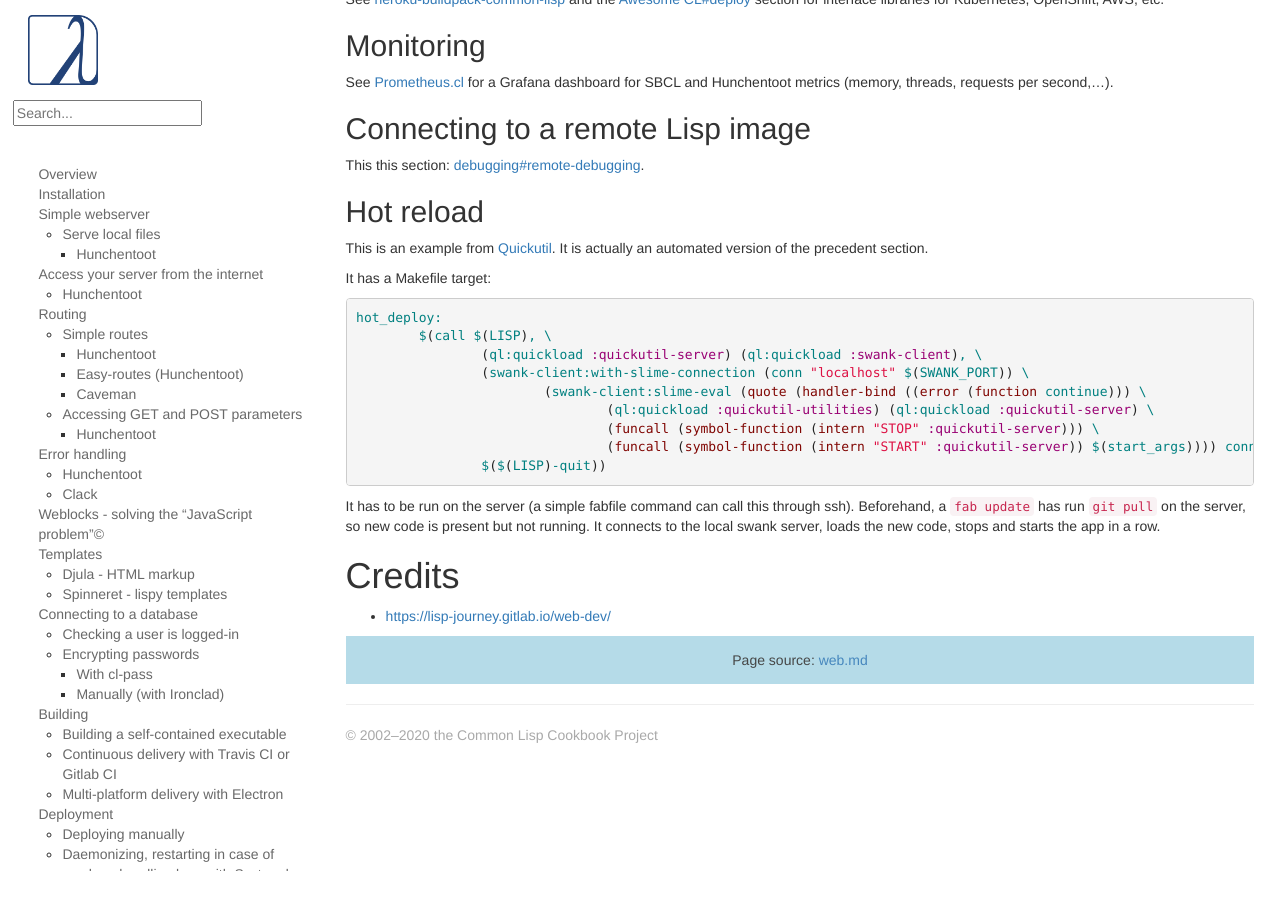
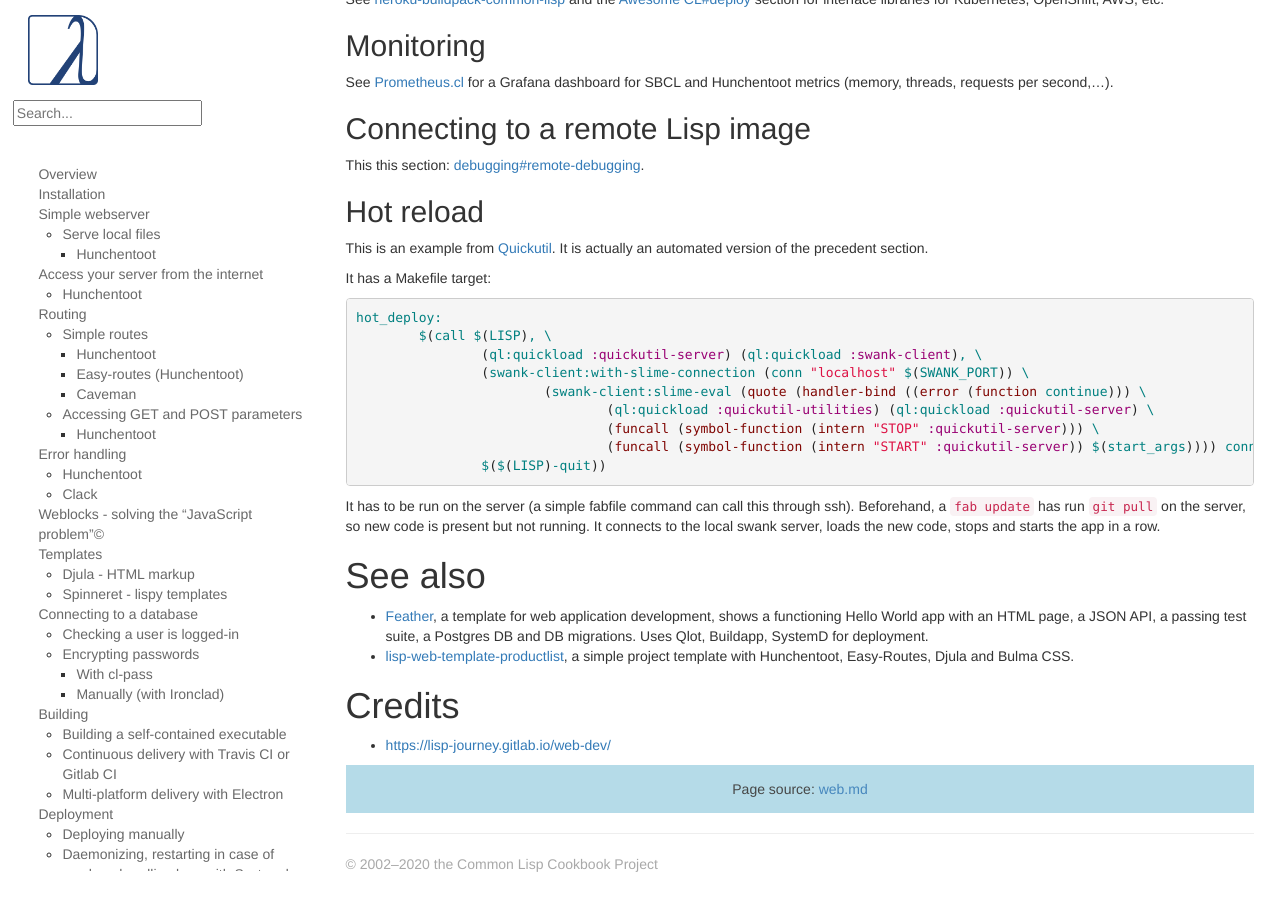
Before and after one commit to LispCookbook/cl-cookbook, a Jekyll site: the page built from web.md, in a window 1280 px wide and 900 px high, scrolled down 13846 px. Built offline with Jekyll 4.4.1, drawn with Linux system fonts in a browser that asks for light colours.

Commit message:
web: see also two web templates

```diff
--- a/web.md
+++ b/web.md
@@ -908,6 +908,15 @@ local swank server, loads the new code, stops and starts the app in a
 row.
 
 
+# See also
+
+- [Feather](https://hg.sr.ht/~wnortje/feather), a template for web
+  application development, shows a functioning Hello World app
+  with an HTML page, a JSON API, a passing test suite, a Postgres DB
+  and DB migrations. Uses Qlot, Buildapp, SystemD for deployment.
+- [lisp-web-template-productlist](https://github.com/vindarel/lisp-web-template-productlist),
+  a simple project template with Hunchentoot, Easy-Routes, Djula and Bulma CSS.
+
 # Credits
 
 - [https://lisp-journey.gitlab.io/web-dev/](https://lisp-journey.gitlab.io/web-dev/)
```
